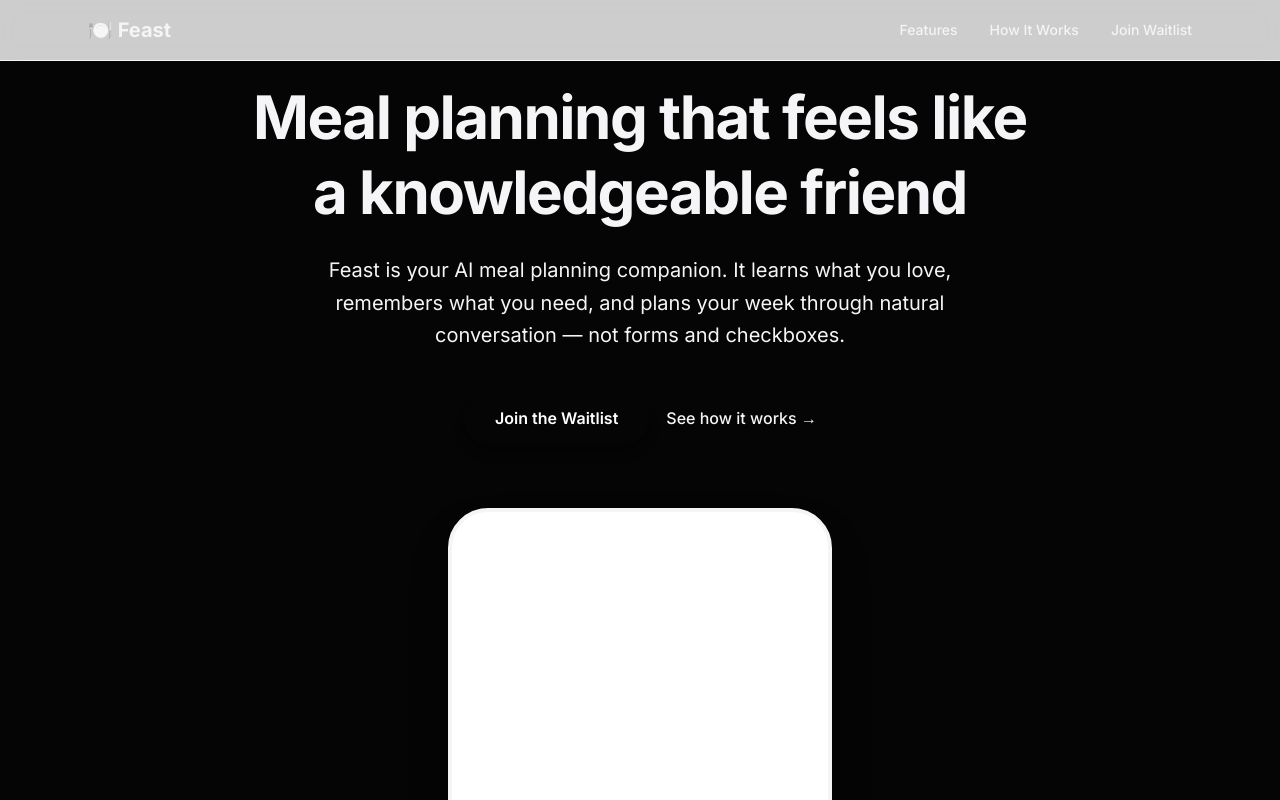
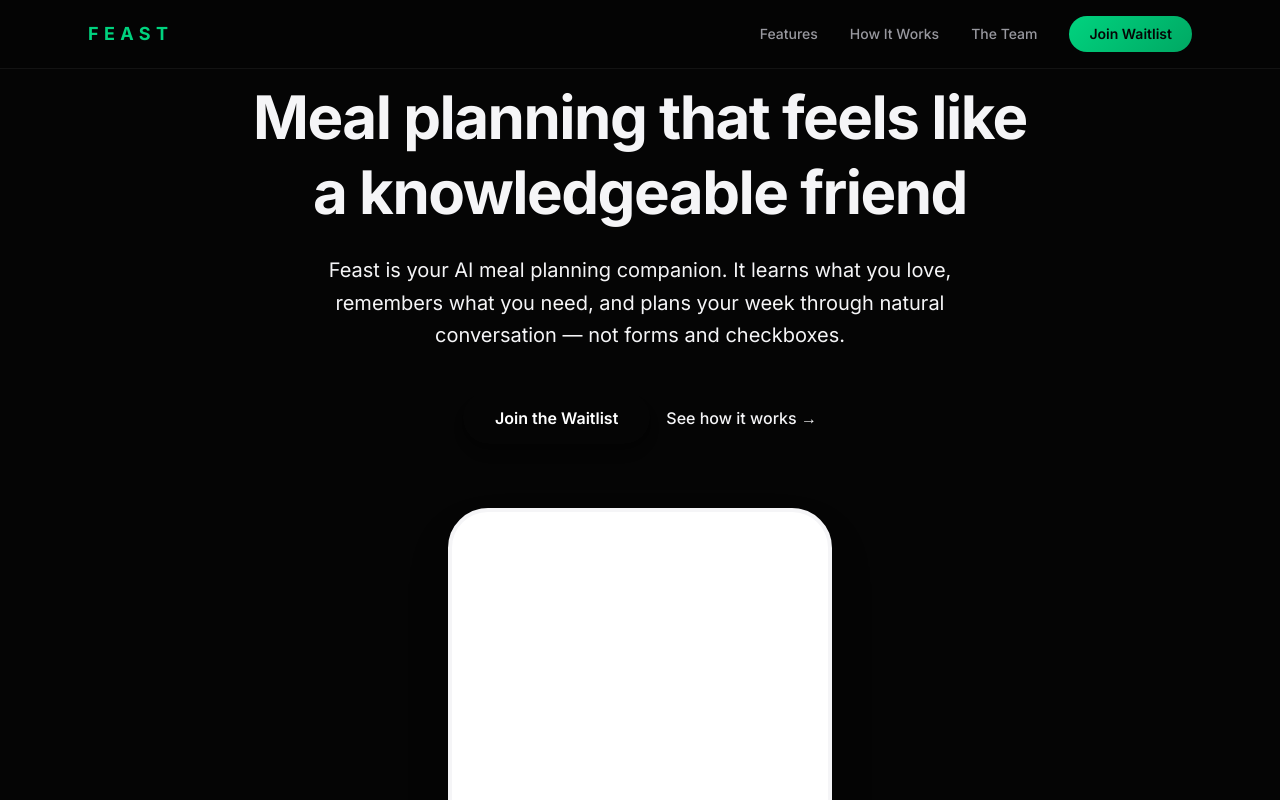
Before and after one commit to RyanJBirkeland/feast-site, a Next.js app: page / in a window 1280 px wide. Shown: the top 800 px of the page. Built offline with nearby package versions, Linux system fonts and the light colour scheme.

Commit message:
feat: dark glassmorphism header with green FEAST wordmark

```diff
--- a/src/components/Header.tsx
+++ b/src/components/Header.tsx
@@ -6,30 +6,43 @@ import { Bars3Icon, XMarkIcon } from "@heroicons/react/24/outline";
 const NAV_LINKS = [
   { label: "Features", href: "#features" },
   { label: "How It Works", href: "#how-it-works" },
-  { label: "Join Waitlist", href: "#waitlist" },
+  { label: "The Team", href: "#team" },
 ];
 
 export function Header() {
   const [mobileOpen, setMobileOpen] = useState(false);
 
   return (
-    <header className="fixed top-0 z-50 w-full border-b border-[var(--color-feast-green)]/10 bg-white/80 backdrop-blur-md">
+    <header
+      className="fixed top-0 z-50 w-full border-b border-white/[0.06]"
+      style={{ background: "rgba(5, 5, 5, 0.85)", backdropFilter: "blur(20px)", WebkitBackdropFilter: "blur(20px)" }}
+    >
       <div className="mx-auto flex max-w-6xl items-center justify-between px-6 py-4">
-        <a href="#" className="text-xl font-bold text-[var(--color-feast-green)]">
-          🍽️ Feast
+        <a
+          href="#"
+          className="text-lg font-bold tracking-[0.3em] uppercase text-v2-primary"
+        >
+          FEAST
         </a>
 
         {/* Desktop nav */}
-        <nav className="hidden gap-8 md:flex">
+        <nav className="hidden items-center gap-8 md:flex">
           {NAV_LINKS.map((link) => (
             <a
               key={link.href}
               href={link.href}
-              className="text-sm font-medium text-[var(--color-feast-charcoal)] transition-colors hover:text-[var(--color-feast-green)]"
+              className="text-sm font-medium text-v2-text-secondary transition-colors duration-200 hover:text-v2-text-primary"
             >
               {link.label}
             </a>
           ))}
+          <a
+            href="#waitlist"
+            className="rounded-[20px] px-5 py-2 text-sm font-semibold text-v2-background transition-all duration-200 active:scale-[0.97]"
+            style={{ background: "linear-gradient(135deg, #00D37F, #00A863)" }}
+          >
+            Join Waitlist
+          </a>
         </nav>
 
         {/* Mobile toggle */}
@@ -39,26 +52,34 @@ export function Header() {
           aria-label="Toggle menu"
         >
           {mobileOpen ? (
-            <XMarkIcon className="h-6 w-6 text-[var(--color-feast-charcoal)]" />
+            <XMarkIcon className="h-6 w-6 text-v2-text-primary" />
           ) : (
-            <Bars3Icon className="h-6 w-6 text-[var(--color-feast-charcoal)]" />
+            <Bars3Icon className="h-6 w-6 text-v2-text-primary" />
           )}
         </button>
       </div>
 
       {/* Mobile nav */}
       {mobileOpen && (
-        <nav className="border-t border-[var(--color-feast-green)]/10 bg-white px-6 py-4 md:hidden">
+        <nav className="border-t border-white/[0.06] bg-v2-background px-6 py-4 md:hidden">
           {NAV_LINKS.map((link) => (
             <a
               key={link.href}
               href={link.href}
               onClick={() => setMobileOpen(false)}
-              className="block py-2 text-sm font-medium text-[var(--color-feast-charcoal)] transition-colors hover:text-[var(--color-feast-green)]"
+              className="block py-2 text-sm font-medium text-v2-text-secondary transition-colors duration-200 hover:text-v2-text-primary"
             >
               {link.label}
             </a>
           ))}
+          <a
+            href="#waitlist"
+            onClick={() => setMobileOpen(false)}
+            className="mt-2 block rounded-[20px] px-5 py-2.5 text-center text-sm font-semibold text-v2-background"
+            style={{ background: "linear-gradient(135deg, #00D37F, #00A863)" }}
+          >
+            Join Waitlist
+          </a>
         </nav>
       )}
     </header>
```
